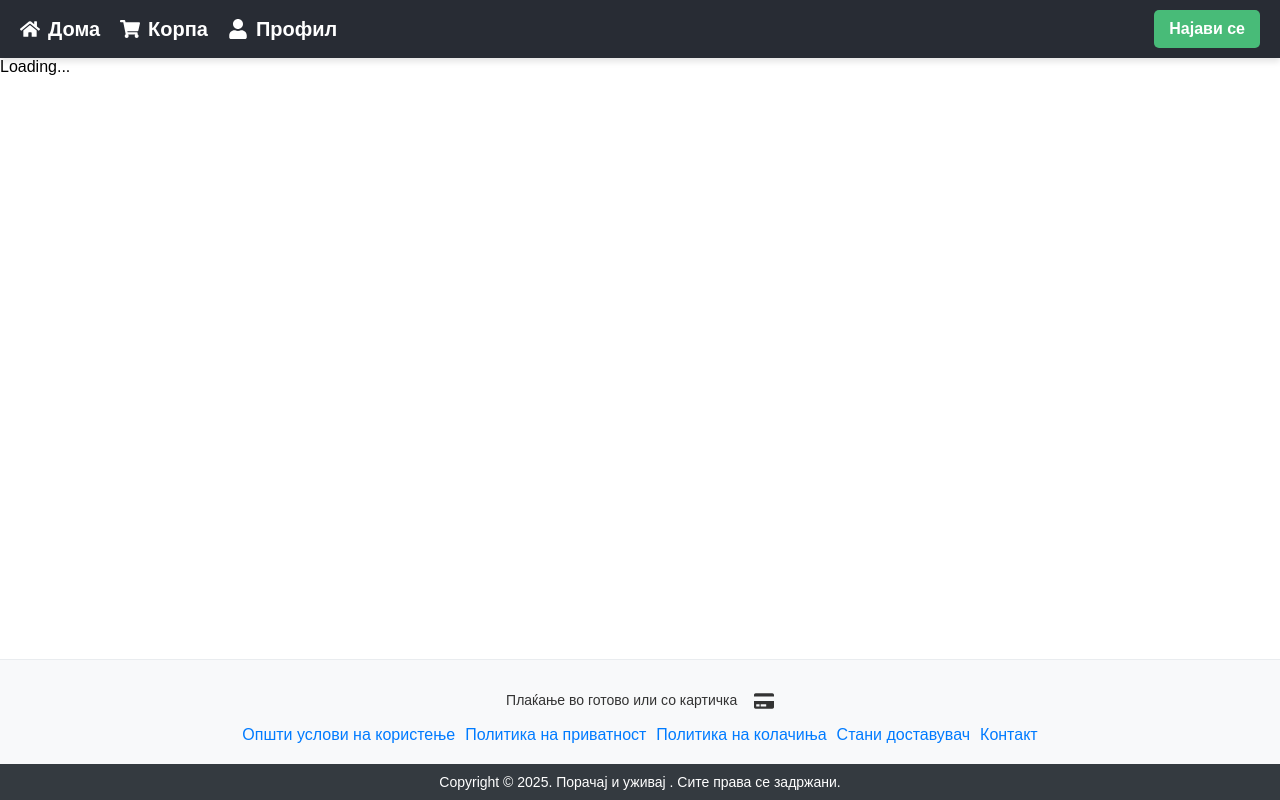
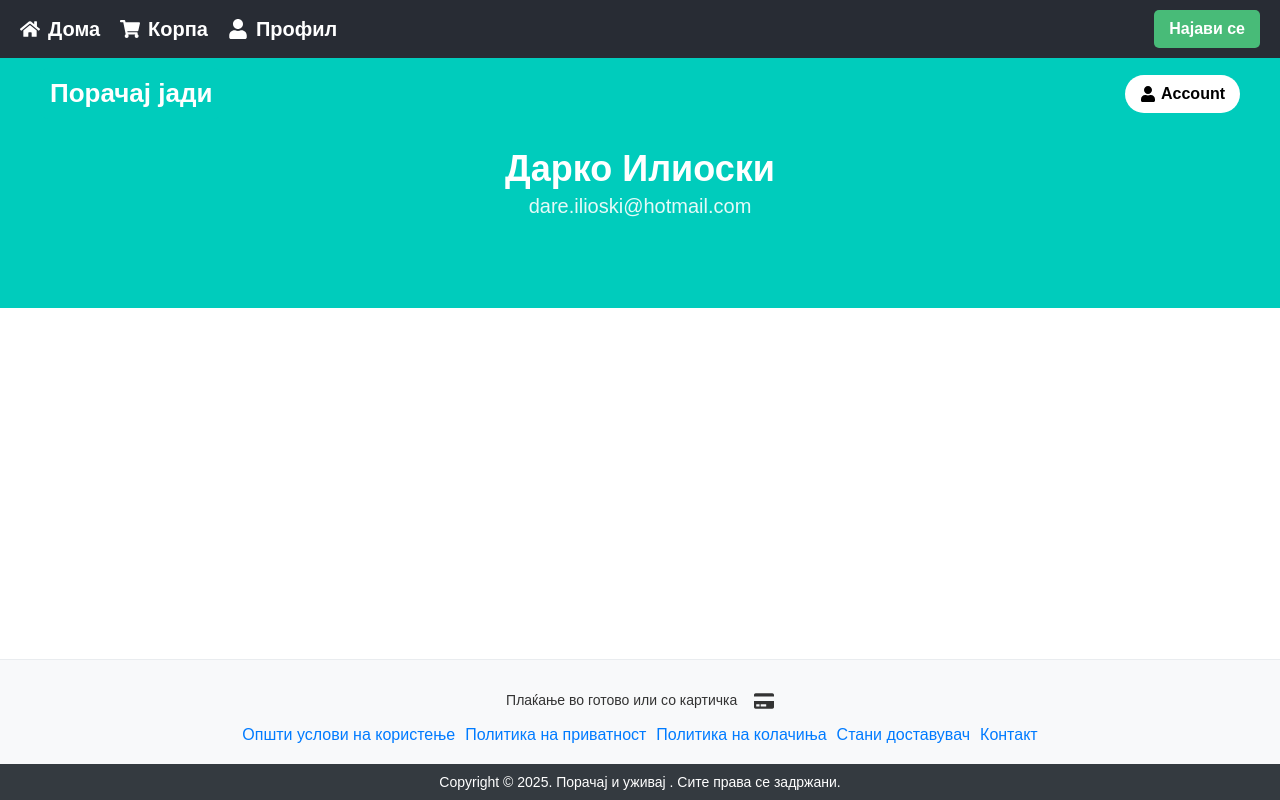
Before and after one commit to darkoiliosky/Food_Delivery, a React (Vite) app in the folder food-delivery/: page /profile in a window 1280 px wide. Built offline with nearby package versions, Linux system fonts and the light colour scheme; no server answers.

Commit message:
Додаден цсс на профил

```diff
--- a/food-delivery/src/App.tsx
+++ b/food-delivery/src/App.tsx
@@ -8,7 +8,8 @@ import { Provider } from "react-redux";
 import store from "./store/store";
 import MainFooter from "./components/DownFooter";
 import RegistrationPage from "./components/RegistrationPage";
-import UserProfile from "./components/UserProfile";
+// import UserProfile from "./components/UserProfile";
+import Profile from "./components/Profile";
 const sampleRestaurants = [
   {
     id: 1,
@@ -335,7 +336,8 @@ const App: React.FC = () => {
             />
             <Route path="/register" element={<RegistrationPage />} />
             <Route path="/cart" element={<Cart />} />
-            <Route path="/profile" element={<UserProfile />} />{" "}
+            {/* <Route path="/profile" element={<UserProfile />} />{" "} */}
+            <Route path="/profile" element={<Profile />} />
           </Routes>
         </Router>
       </Provider>
--- /dev/null
+++ b/food-delivery/src/components/Profile.tsx
@@ -0,0 +1,91 @@
+import React from "react";
+import styled from "styled-components";
+import { FaUser } from "react-icons/fa"; // Икона за Account
+
+const Container = styled.div`
+  background-color: #00ccbc;
+  padding: 40px 20px;
+  color: white;
+  height: 250px; /* Поголема висина за 150px */
+  width: 100%; /* Сега зафаќа цел екран */
+  display: flex;
+  flex-direction: column;
+  align-items: center;
+  position: relative;
+`;
+
+const Navbar = styled.div`
+  display: flex;
+  justify-content: space-between;
+  align-items: center;
+  width: 95%;
+  max-width: 1200px;
+  position: absolute;
+  top: 10px;
+`;
+
+const Logo = styled.a`
+  font-size: 26px;
+  font-weight: bold;
+  text-decoration: none;
+  color: white; /* Бело лого */
+  background-color: #00ccbc;
+  padding: 10px;
+  border-radius: 8px;
+`;
+
+const AccountButton = styled.button`
+  background: white;
+  border: none;
+  display: flex;
+  align-items: center;
+  padding: 10px 15px;
+  border-radius: 20px;
+  cursor: pointer;
+  font-size: 16px;
+  color: black;
+  font-weight: bold;
+
+  svg {
+    margin-right: 5px;
+  }
+`;
+
+const ProfileHeader = styled.div`
+  text-align: center;
+  position: absolute;
+  top: 50%;
+  left: 50%;
+  transform: translate(-50%, -50%); /* Центрирање */
+`;
+
+const ProfileName = styled.h1`
+  font-size: 36px;
+  font-weight: bold;
+  margin-bottom: 5px;
+`;
+
+const ProfileEmail = styled.p`
+  font-size: 20px;
+  opacity: 0.9;
+`;
+
+const Profile: React.FC = () => {
+  return (
+    <Container>
+      <Navbar>
+        <Logo href="/">Порачај јади</Logo>
+        <AccountButton>
+          <FaUser /> Account
+        </AccountButton>
+      </Navbar>
+
+      <ProfileHeader>
+        <ProfileName>Дарко Илиоски</ProfileName>
+        <ProfileEmail>dare.ilioski@hotmail.com</ProfileEmail>
+      </ProfileHeader>
+    </Container>
+  );
+};
+
+export default Profile;
```
